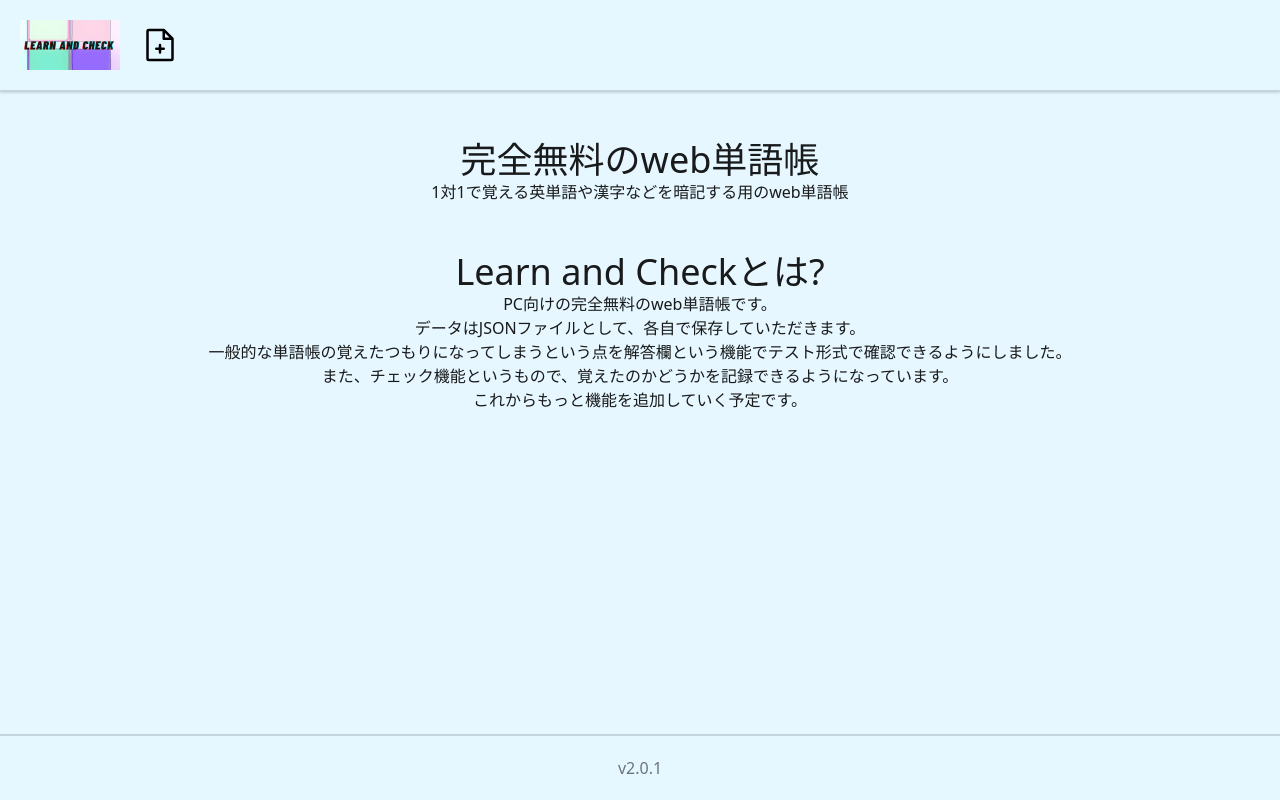
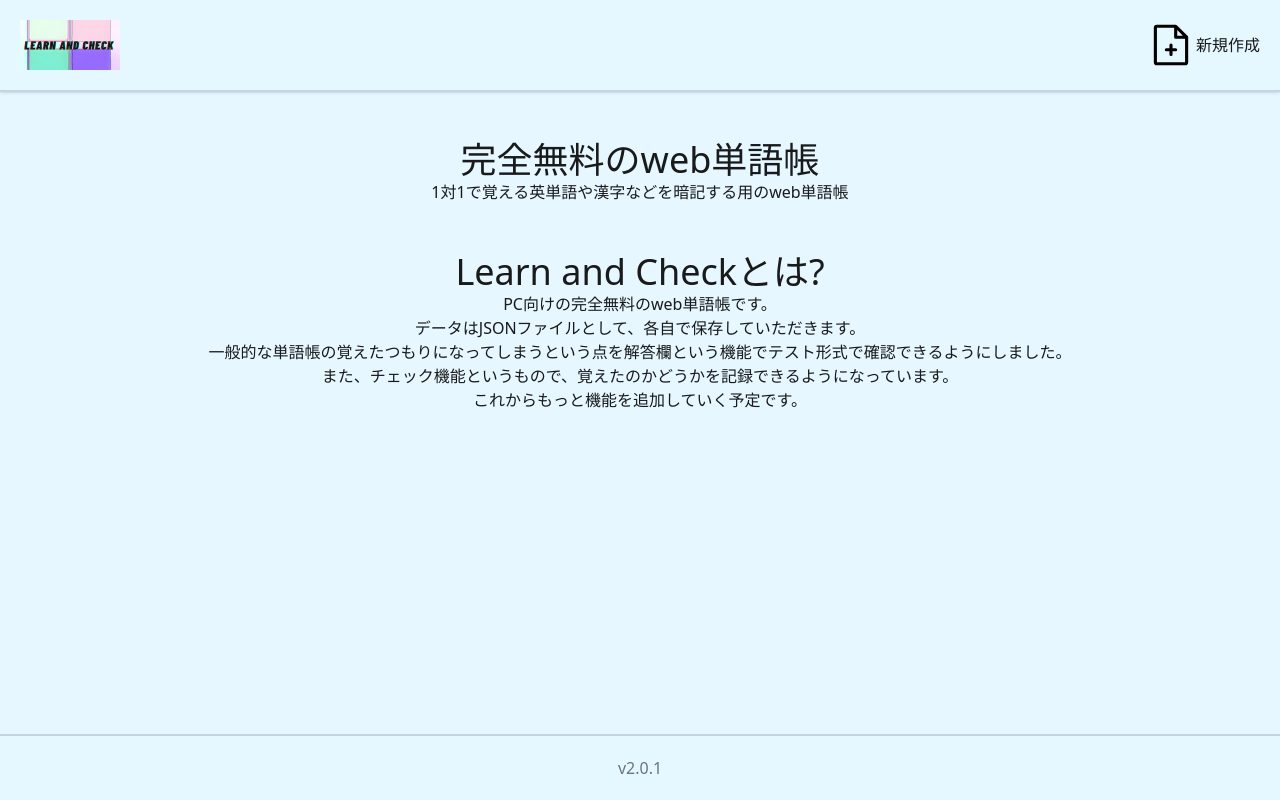
Before and after one commit to kajitaka1201/learn-and-check, a Next.js app: page / in a window 1280 px wide. Built offline with nearby package versions, Linux system fonts and the light colour scheme.

Commit message:
v2.0.1仮完成（変更があるかもしれないが基本的にはこれ）

```diff
--- a/components/ui-elements/header.tsx
+++ b/components/ui-elements/header.tsx
@@ -3,15 +3,16 @@ import Link from "next/link";
 export default function Header() {
   return (
     <header className="sticky top-0 z-50 w-full border-b-2 bg-[#e5f7ff] shadow">
-      <div className="flex flex-wrap items-center p-5 ">
+      <div className="flex items-center justify-between p-5">
         <Link href="./" className="mr-5" title="ホームへ">
           {/* eslint-disable-next-line @next/next/no-img-element */}
           <img src="./logo.webp" alt="ロゴ" height="50px" width="100px" />
         </Link>
-        <a href="./create/" title="単語帳作成">
-          <svg viewBox="0 0 256 256" width="40px" height="40px">
+        <a href="./create/" title="単語帳作成" className="flex items-center">
+          <svg viewBox="0 0 256 256" width="50px" height="50px">
             <path d="M213.66,82.34l-56-56A8,8,0,0,0,152,24H56A16,16,0,0,0,40,40V216a16,16,0,0,0,16,16H200a16,16,0,0,0,16-16V88A8,8,0,0,0,213.66,82.34ZM160,51.31,188.69,80H160ZM200,216H56V40h88V88a8,8,0,0,0,8,8h48V216Zm-40-64a8,8,0,0,1-8,8H136v16a8,8,0,0,1-16,0V160H104a8,8,0,0,1,0-16h16V128a8,8,0,0,1,16,0v16h16A8,8,0,0,1,160,152Z" />
           </svg>
+          <p>新規作成</p>
         </a>
       </div>
     </header>
```
